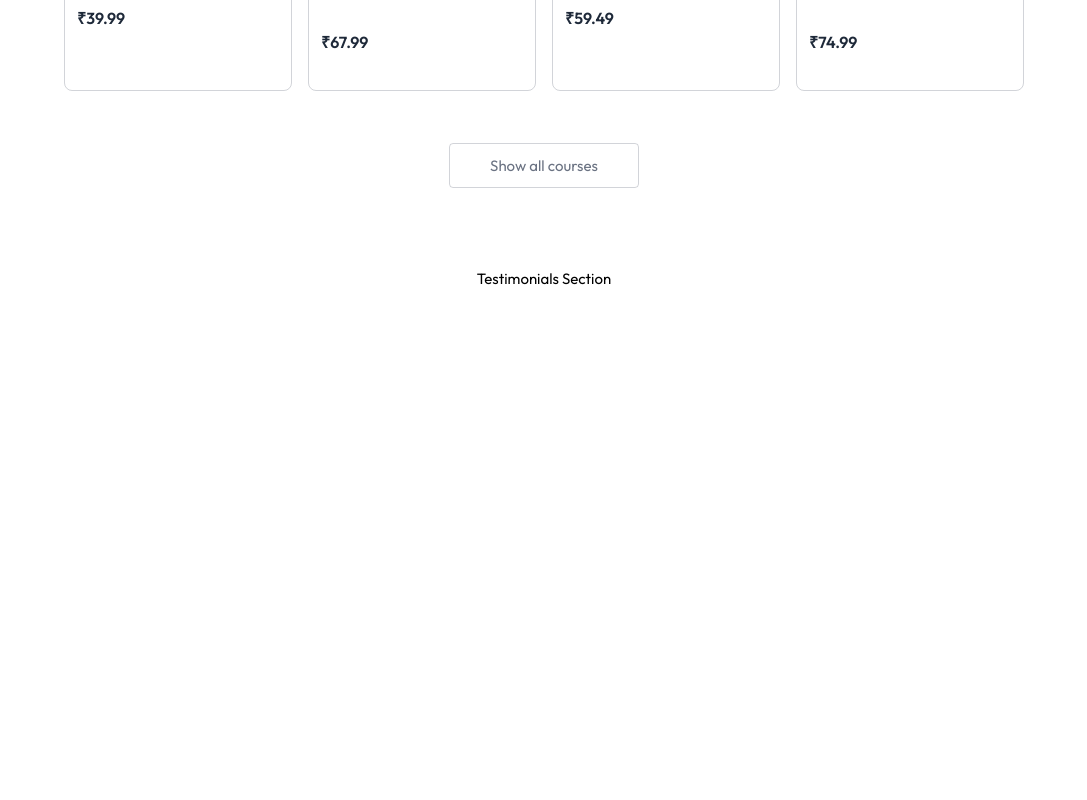
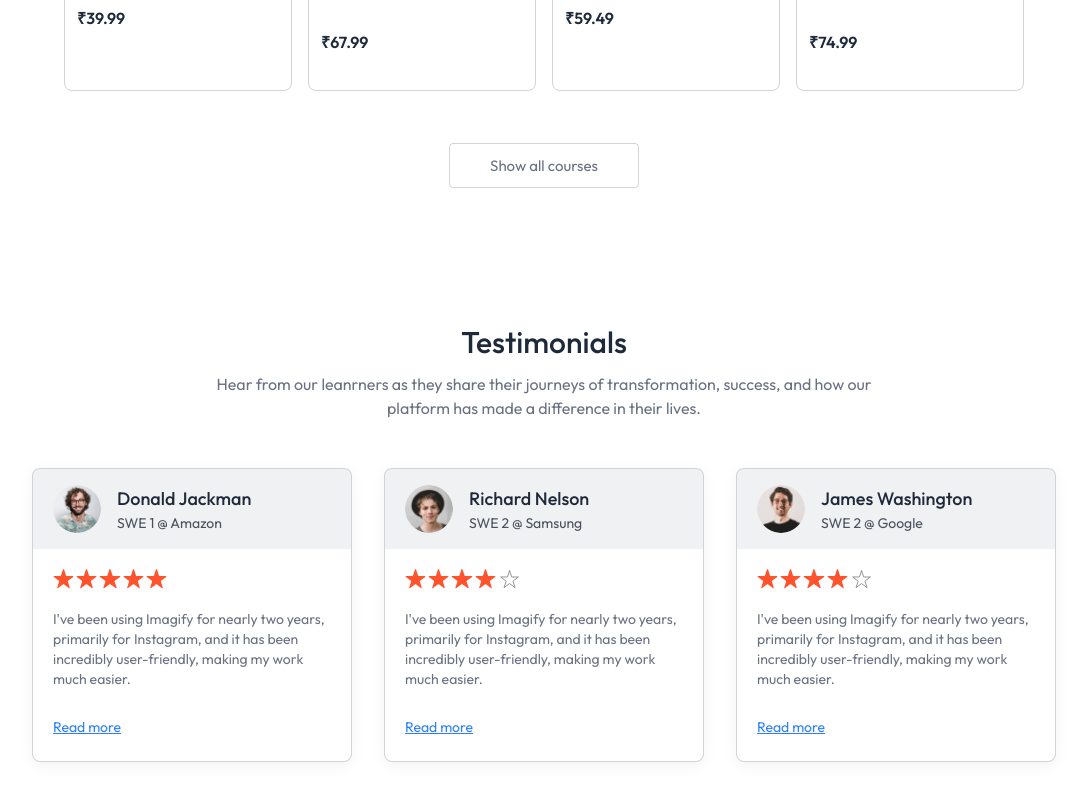
Before and after one commit to dpac14/Learning_Management_System, a React (Vite) app in the folder client/: page / in a window 1280 px wide. Shown: the part 1259-2059 px from the top of the page, without its empty margins (96-1183 px from the left). Before the commit the page ends 1548 px from the top, so only its background shows below. Built offline with nearby package versions, Linux system fonts and the light colour scheme; no server answers.

Commit message:
Added TestimonialsSection

```diff
--- a/client/src/components/students/TestimonialsSection.jsx
+++ b/client/src/components/students/TestimonialsSection.jsx
@@ -1,9 +1,34 @@
 import React from 'react';
+import { assets, dummyTestimonial } from '../../assets/assets';
 
 const TestimonialsSection = () => {
   return (
-    <div>
-      <h1>Testimonials Section</h1>
+    <div className='py-14 px-8 md:px-0'>
+      <h2 className='text-3xl font-medium text-gray-800'>Testimonials</h2>
+      <p className='md:text-base text-gray-500 mt-3'>Hear from our leanrners as they share their journeys of transformation, success, and how our <br />platform has made a difference in their lives.</p>
+      <div className='grid md:grid-cols-3 gap-8 mt-12 max-w-5xl mx-auto'>
+        {dummyTestimonial.map((testimonial, index) => (
+          <div key={index} className='text-sm text-left border border-gray-500/30 pb-6 rounded-lg bg-white shadow-[0px_4px_15px_0px] shadow-black/5 overflow-hidden'>
+            <div className='flex items-center gap-4 px-5 py-4 bg-gray-500/10'>
+              <img className='h-12 w-12 rounded-full' src={testimonial.image} alt={testimonial.name} />
+              <div>
+                <h1 className='text-lg font-medium text-gray-800'>{testimonial.name}</h1>
+                <p className='text-gray-800/80'>{testimonial.role}</p>
+              </div>
+
+            </div>
+            <div className='p-5 pb-7'>
+              <div className='flex gap-0.5'>
+                {[...Array(5)].map((_, i) => (
+                  <img className='h-5' key={i} src={i < Math.floor(testimonial.rating) ? assets.star : assets.star_blank} alt="star" />
+                ))}
+              </div>
+              <p className='text-gray-500 mt-5' >{testimonial.feedback}</p>
+            </div>
+            <a href="#" className='text-blue-500 underline px-5'>Read more</a>
+          </div>
+        ))}
+      </div>
     </div>
   );
 }
```
